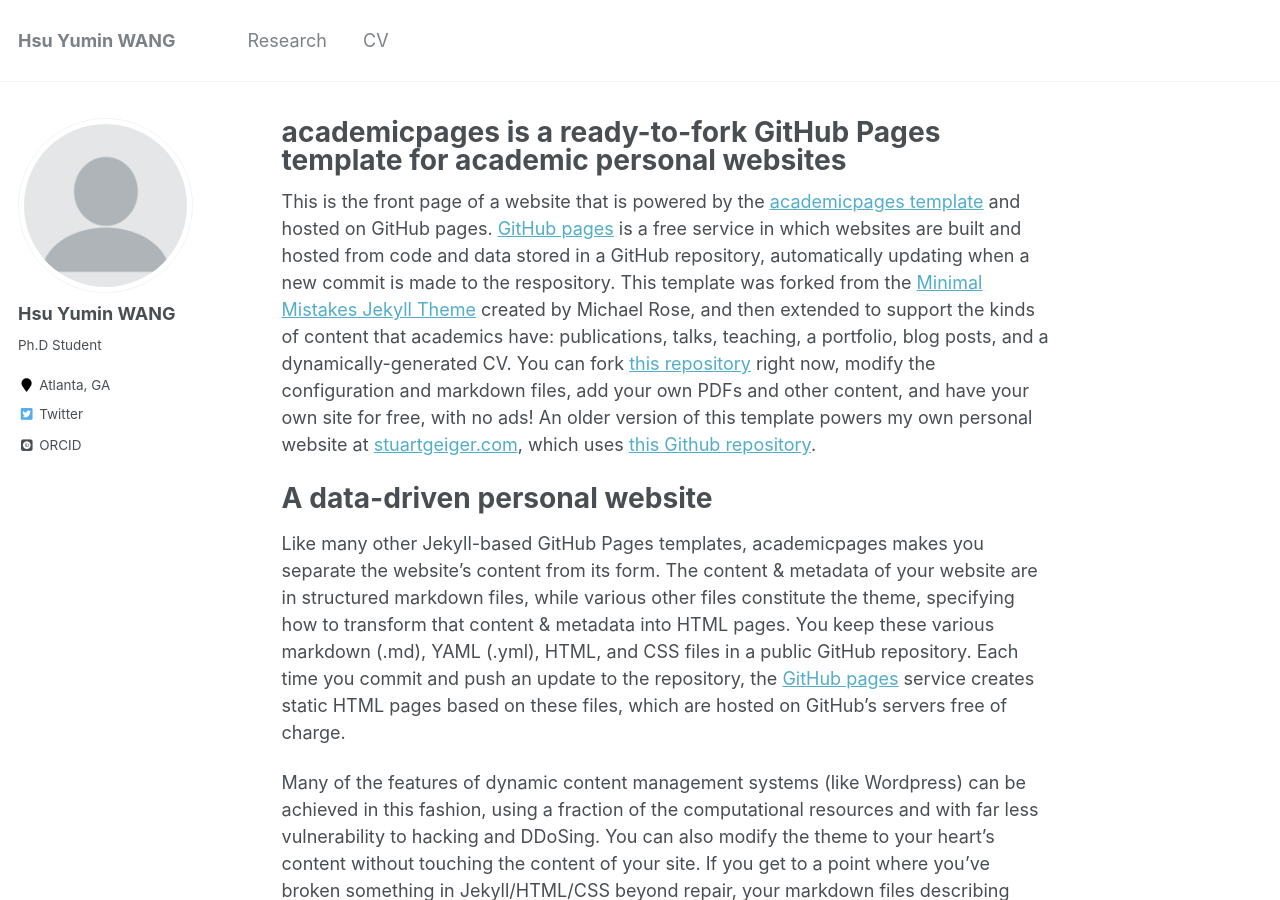
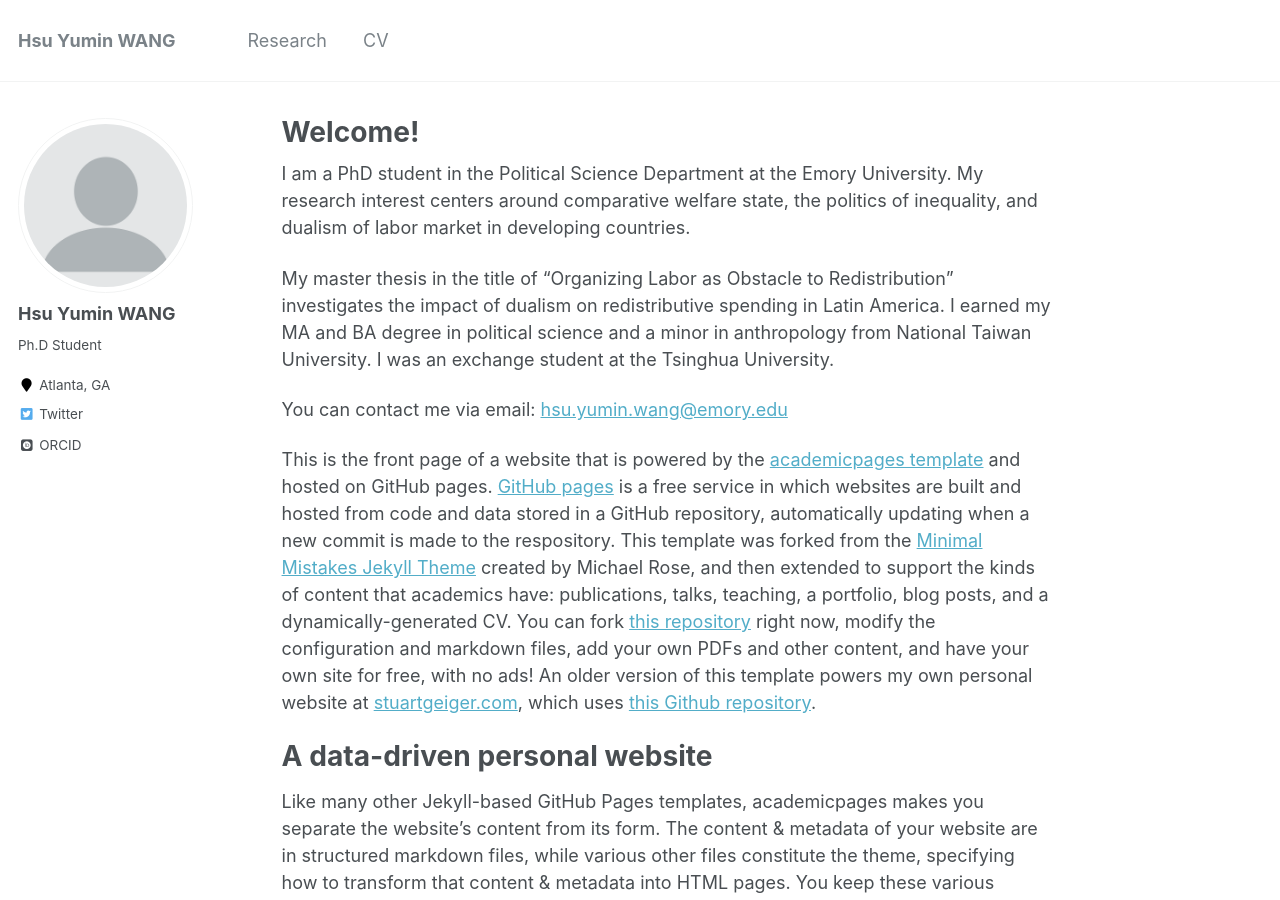
Before and after one commit to hsuyumin/hsuyumin.github.io, a Jekyll site: the page built from _pages/about.md, in a window 1280 px wide and 900 px high. Built offline with Jekyll 4.4.1, drawn with Linux system fonts in a browser that asks for light colours; some web fonts are replaced.

Commit message:
Update about.md

```diff
--- a/_pages/about.md
+++ b/_pages/about.md
@@ -1,12 +1,22 @@
 ---
 permalink: /
-title: "academicpages is a ready-to-fork GitHub Pages template for academic personal websites"
+title: "Welcome!"
 excerpt: "About me"
 author_profile: true
 redirect_from:
   - /about/
   - /about.html
 ---
+
+I am a PhD student in the Political Science Department at the Emory University. My research interest centers around comparative welfare state, the politics of inequality, and dualism of labor market in developing countries.
+
+My master thesis in the title of "Organizing Labor as Obstacle to Redistribution" investigates the impact of dualism on redistributive spending in Latin America. I earned my MA and BA degree in political science and a minor in anthropology from National Taiwan University. I was an exchange student at the Tsinghua University.
+
+You can contact me via email: [hsu.yumin.wang@emory.edu](mailto:hsu.yumin.wang@emory.edu)
+
+
+
+
 
 This is the front page of a website that is powered by the [academicpages template](https://github.com/academicpages/academicpages.github.io) and hosted on GitHub pages. [GitHub pages](https://pages.github.com) is a free service in which websites are built and hosted from code and data stored in a GitHub repository, automatically updating when a new commit is made to the respository. This template was forked from the [Minimal Mistakes Jekyll Theme](https://mmistakes.github.io/minimal-mistakes/) created by Michael Rose, and then extended to support the kinds of content that academics have: publications, talks, teaching, a portfolio, blog posts, and a dynamically-generated CV. You can fork [this repository](https://github.com/academicpages/academicpages.github.io) right now, modify the configuration and markdown files, add your own PDFs and other content, and have your own site for free, with no ads! An older version of this template powers my own personal website at [stuartgeiger.com](http://stuartgeiger.com), which uses [this Github repository](https://github.com/staeiou/staeiou.github.io).
 
```
